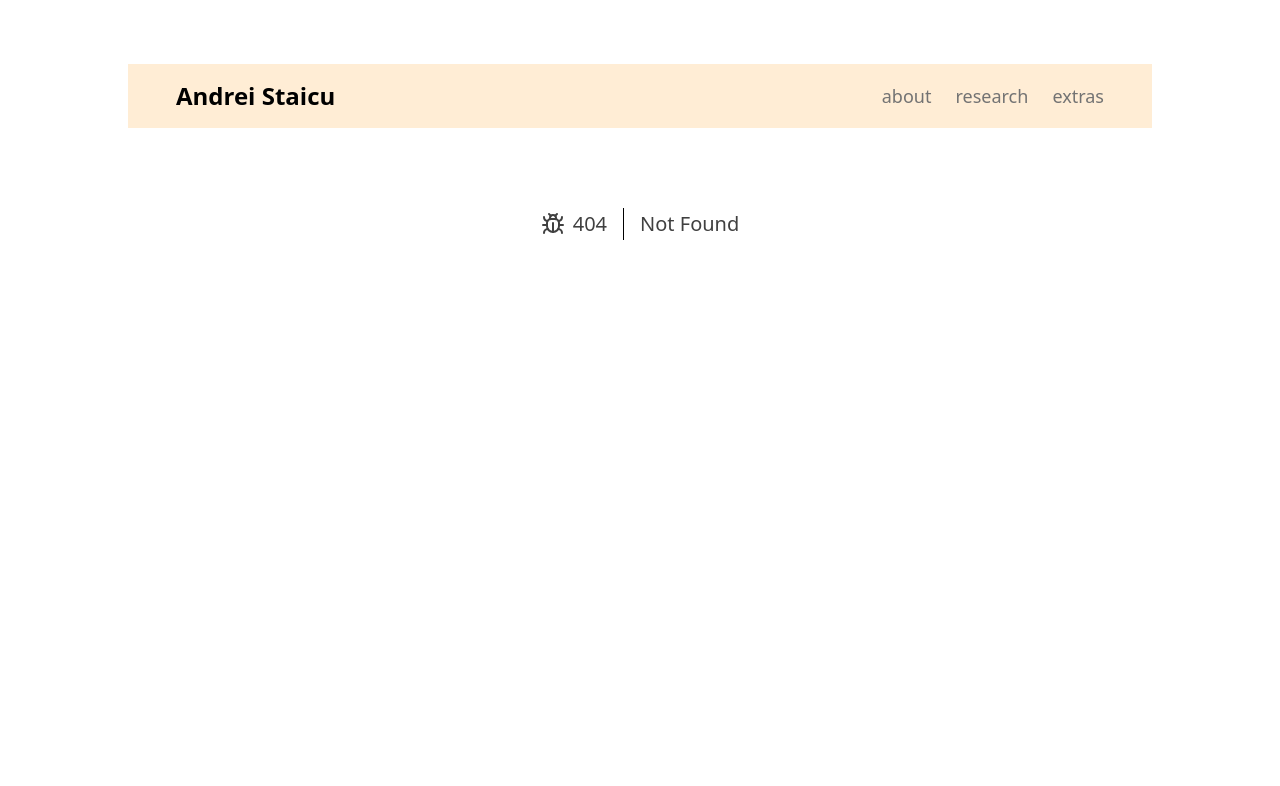
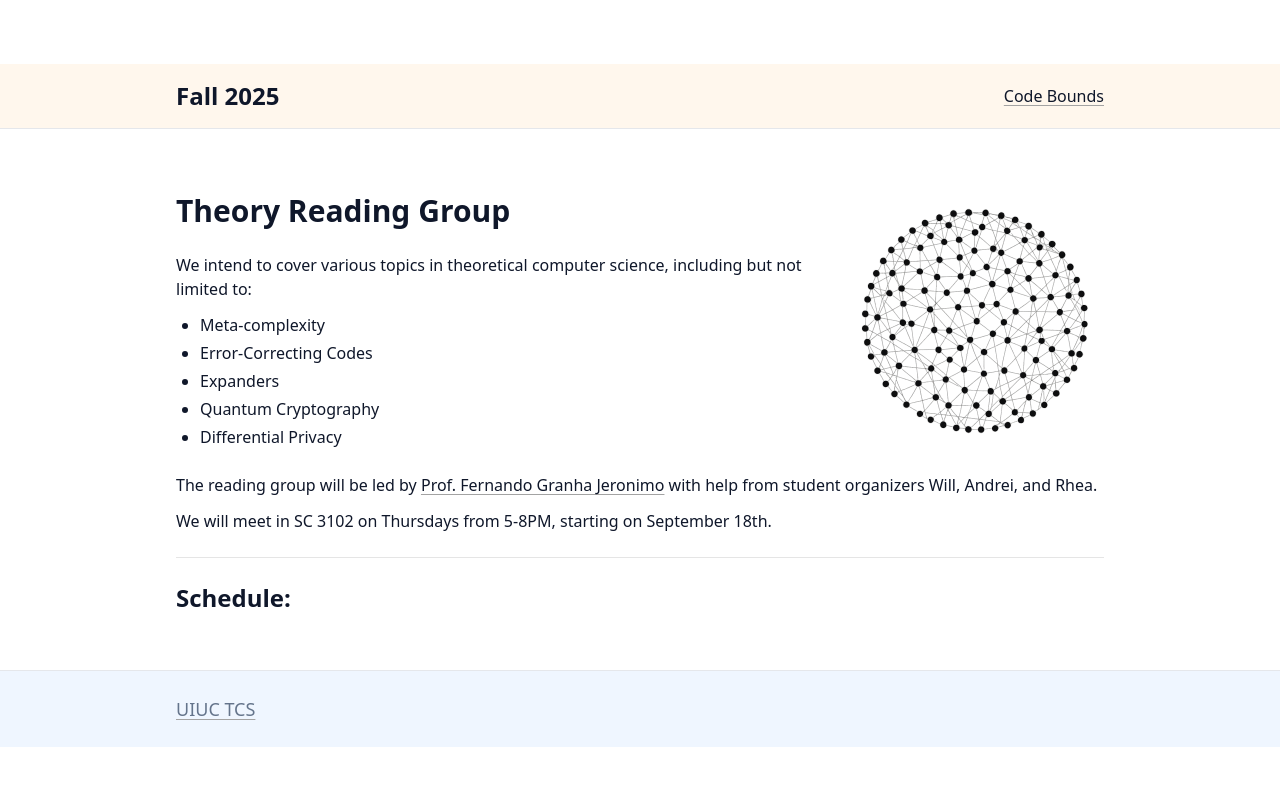
Before and after one commit to andreistaicu1/andreistaicu1.github.io, a SvelteKit app: page /reading in a window 1280 px wide. Before the commit this address had no page. Shown: the top 786 px of the page. Built offline with nearby package versions, Linux system fonts and the light colour scheme.

Commit message:
added reading group

```diff
--- a/src/routes/+layout.svelte
+++ b/src/routes/+layout.svelte
@@ -3,6 +3,7 @@
   import "../app.css";
 
   import { browser, dev } from "$app/environment";
+  import { page } from "$app/stores";
 
   import { fly } from "svelte/transition";
 
@@ -15,6 +16,14 @@
   const isMobile = browser && /Android|iPhone/i.test(navigator.userAgent);
   const reducedMotion =
     browser && matchMedia("(prefers-reduced-motion: reduce)").matches;
+
+  // --- Header visibility controls (edit these to your needs) --- // NEW
+  const HIDE_ON: RegExp[] = [
+    /^\/reading(\/|$)/
+  ];
+  $: hideHeader =
+    HIDE_ON.some((re) => re.test($page.url.pathname)) ||
+    $page.url.searchParams.get("noheader") === "1"; // optional override: ?noheader=1
 </script>
 
 <svelte:head>
@@ -35,7 +44,9 @@
   {/if}
 </svelte:head>
 
-<Header />
+{#if !hideHeader}   <!-- NEW -->
+  <Header />
+{/if}
 
 {#if isMobile || reducedMotion}
   <!--
--- /dev/null
+++ b/src/routes/reading/+layout.svelte
@@ -0,0 +1,24 @@
+<script lang="ts">
+  import "@fontsource/newsreader/400-italic.css";
+  import "../../app.css";
+</script>
+
+<div class="min-h-dvh bg-white text-slate-900 dark:bg-slate-950 dark:text-slate-100">
+  <header class="border-b bg-orange-50">
+    <nav class="layout-md flex items-center gap-6 py-4">
+      <a href="/" class="font-semibold text-2xl">Fall 2025</a>
+      <a href="/code_bounds.html" class="link ml-auto">Code Bounds</a>
+    </nav>
+  </header>
+
+  <main class="layout-md py-8">
+    <!-- your pages render here -->
+    <slot />
+  </main>
+
+  <footer class="border-t bg-blue-50">
+    <div class="layout-md py-6 text-lg text-slate-500">
+      <a href="https://theoryincs.web.illinois.edu/" class="link">UIUC TCS</a>
+    </div>
+  </footer>
+</div>
--- /dev/null
+++ b/src/routes/reading/+page.svelte
@@ -0,0 +1,35 @@
+<script>
+    const items = ['Meta-complexity', 'Error-Correcting Codes', 'Expanders', 'Quantum Cryptography', 'Differential Privacy'];
+    const dates = ['9/18', '9/25', '10/2', '10/9', '10/16', '10/23', '10/30', '11/6', '11/13', '11/20', '12/4'];
+</script>
+
+<p
+  class="layout-md text-black text-xl leading-tight font-light mb-8"
+  id="UIUC_reading_group"
+>
+
+<article class="layout-lg">
+  <img
+    src={"/expander.png"}
+    alt="Expander"
+    class="float-right ml-6 mb-4 w-40 md:w-64 h-auto rounded-lg
+           md:float-right float-none md:ml-6 ml-0" />
+
+  <h1 class="text-3xl font-bold mb-6">Theory Reading Group</h1>
+  <p class="mb-3">We intend to cover various topics in theoretical computer science, including but not limited to:</p>
+  <ul class="list-disc list-outside pl-6 space-y-1">
+    {#each items as item}
+        <li>{item}</li>
+    {/each}
+  </ul>
+  <div class="clear-both"></div>
+</article>
+
+<p class="layout-lg mt-2">The reading group will be led by <a class="link" href="https://granha.github.io/">Prof. Fernando Granha Jeronimo</a>
+    with help from student organizers Will, Andrei, and Rhea.</p>
+
+<p class="layout-lg mt-3 mb-6">We will meet in SC 3102 on Thursdays from 5-8PM, starting on September 18th.</p>
+
+<hr />
+
+<h2 class="text-2xl font-bold mb-6 mt-6">Schedule:</h2>
```
Also changed, not shown: static/expander.png (added).
